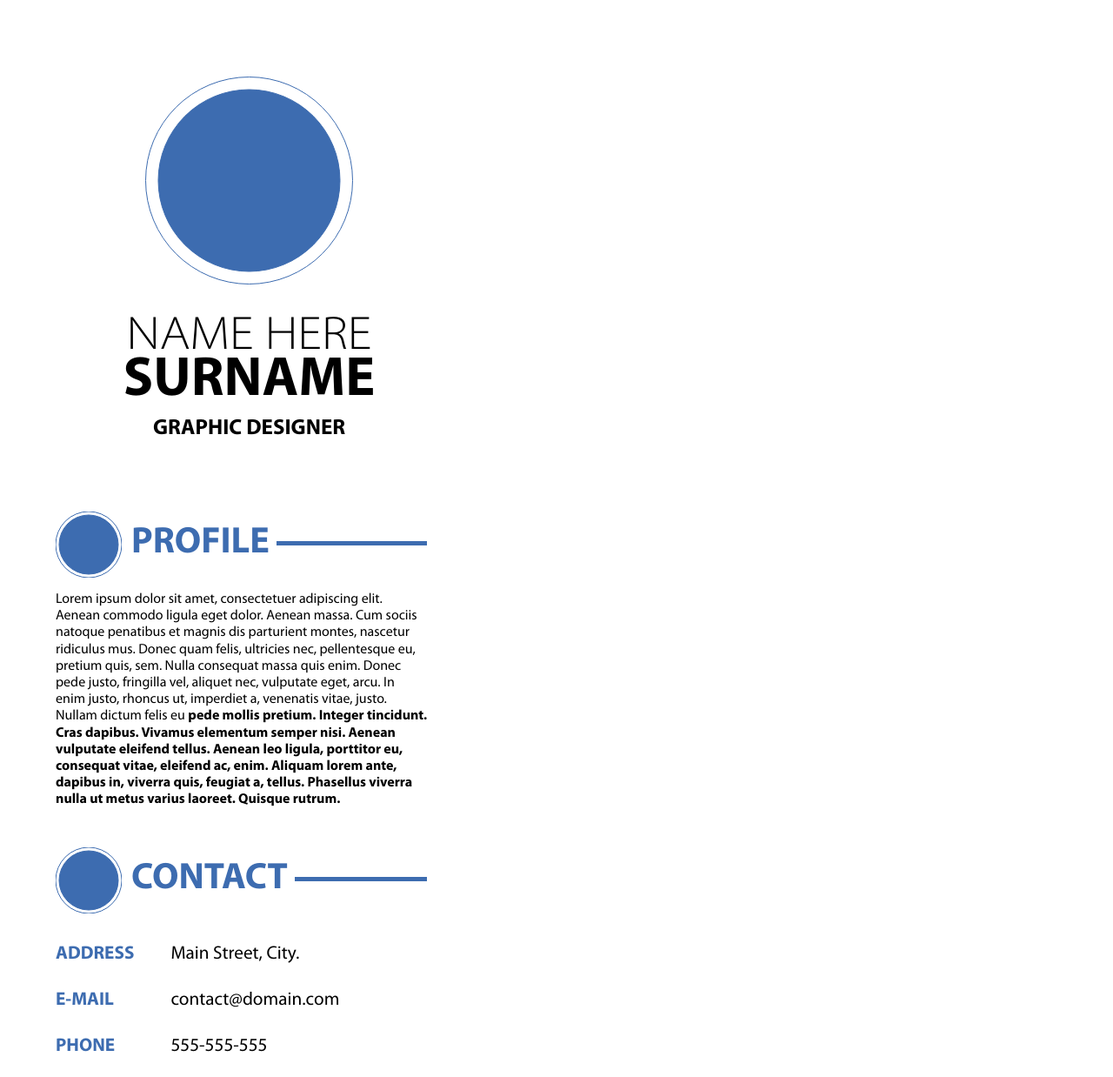
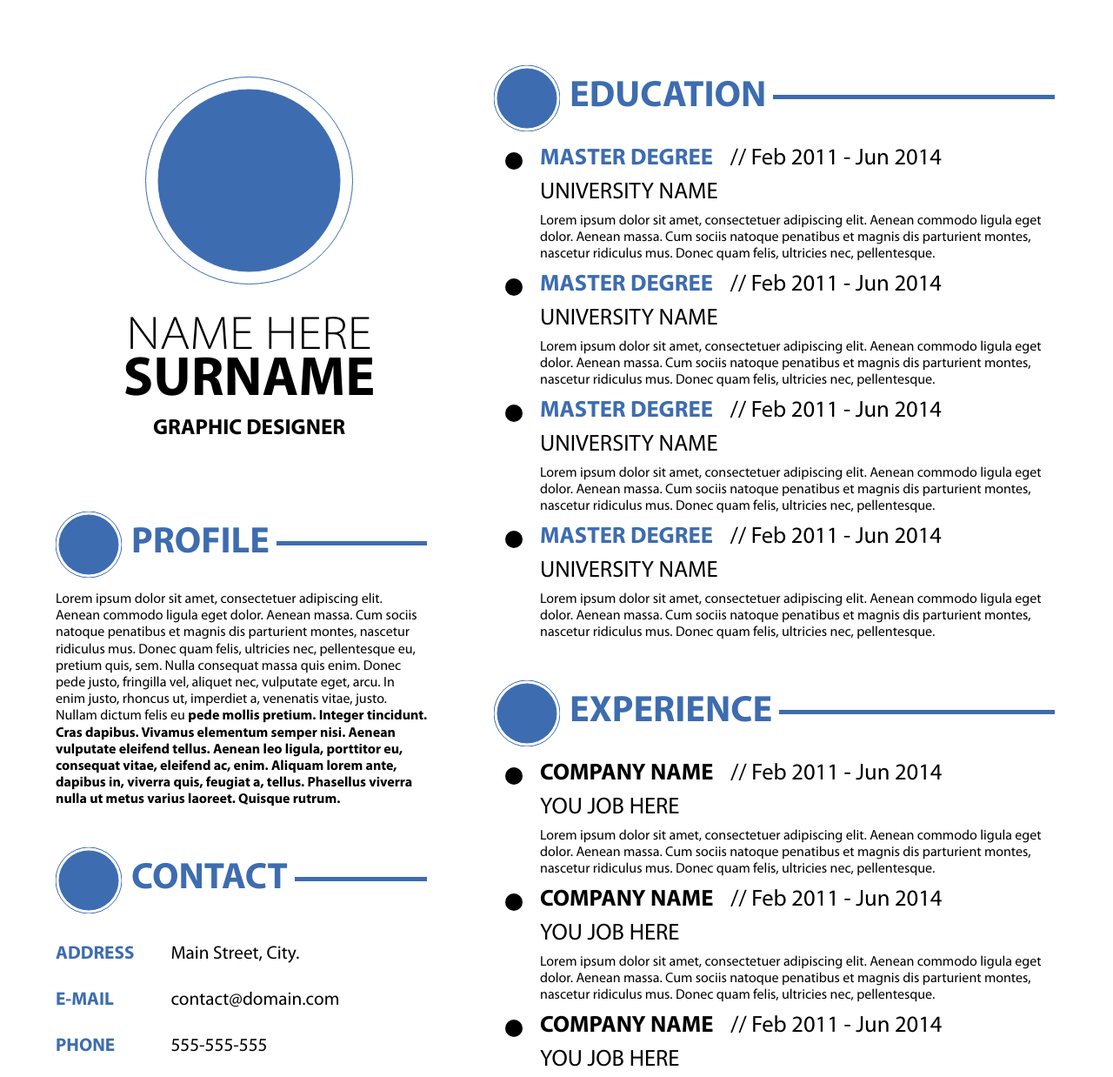
Before and after one commit to IrvinsCass/CV, a website built with webpack: page src/index.pug in a window 1280 px wide. Shown: the top 1238 px of the page at 87% size. Built offline with nearby package versions, Linux system fonts and the light colour scheme.

Commit message:
Добавлены блоки education и experience

```diff
--- /dev/null
+++ b/src/education/education.pug
@@ -0,0 +1,44 @@
+article.education
+  .education-header
+    .education-header__svg-elements
+      svg(width="76px" height="76px")
+        circle(r="38" cx="38" cy="38" fill="white" stroke="#3d6cb0" stroke-width="1")
+        circle(r="34" cx="38" cy="38" fill="#3d6cb0" stroke="#3d6cb0")
+    .education-header__text education
+    .education-header__line
+  .education-content
+    .education-content__black-dot-wrapper
+      .black-dot
+    .education-content__text-elements
+      .text-header
+        .text-header_degree master degree
+        .text-header_date // Feb 2011 - Jun 2014
+      .university university name
+      .text-content Lorem ipsum dolor sit amet, consectetuer adipiscing elit. Aenean commodo ligula eget dolor. Aenean massa. Cum sociis natoque penatibus et magnis dis parturient montes, nascetur ridiculus mus. Donec quam felis, ultricies nec, pellentesque.
+  .education-content
+    .education-content__black-dot-wrapper
+      .black-dot
+    .education-content__text-elements
+      .text-header
+        .text-header_degree master degree
+        .text-header_date // Feb 2011 - Jun 2014
+      .university university name
+      .text-content Lorem ipsum dolor sit amet, consectetuer adipiscing elit. Aenean commodo ligula eget dolor. Aenean massa. Cum sociis natoque penatibus et magnis dis parturient montes, nascetur ridiculus mus. Donec quam felis, ultricies nec, pellentesque.
+  .education-content
+    .education-content__black-dot-wrapper
+      .black-dot
+    .education-content__text-elements
+      .text-header
+        .text-header_degree master degree
+        .text-header_date // Feb 2011 - Jun 2014
+      .university university name
+      .text-content Lorem ipsum dolor sit amet, consectetuer adipiscing elit. Aenean commodo ligula eget dolor. Aenean massa. Cum sociis natoque penatibus et magnis dis parturient montes, nascetur ridiculus mus. Donec quam felis, ultricies nec, pellentesque.
+  .education-content
+    .education-content__black-dot-wrapper
+      .black-dot
+    .education-content__text-elements
+      .text-header
+        .text-header_degree master degree
+        .text-header_date // Feb 2011 - Jun 2014
+      .university university name
+      .text-content Lorem ipsum dolor sit amet, consectetuer adipiscing elit. Aenean commodo ligula eget dolor. Aenean massa. Cum sociis natoque penatibus et magnis dis parturient montes, nascetur ridiculus mus. Donec quam felis, ultricies nec, pellentesque.
--- /dev/null
+++ b/src/education/education.scss
@@ -0,0 +1,67 @@
+.education {
+  @include flex(column);
+  @include size(100%);
+  padding-bottom: 45px;
+  padding-right: 4%;
+
+  &-header {
+    @include flex(row);
+    @include size(100%);
+    justify-content: flex-start;
+
+    &__text {
+      text-transform: uppercase;
+      color: $baseColor;
+      font-family: $boldFont;
+      font-size: 2.6556rem;
+      margin-left: 11px;
+      margin-top: -10px;
+    }
+
+    &__line {
+      @include size(100%, 5px);
+      background-color: $baseColor;
+      margin-left: 8px;
+      margin-top: -10px;
+    }
+  }
+
+  &-content {
+    @include flex(row, flex-start);
+    margin-top: 10px;
+
+    &__black-dot-wrapper {
+      @include size(55px, 100%);
+      padding: 8px 20px 0 13px;
+
+      .black-dot {
+        @include size(20px);
+        border-radius: 50%;
+        background-color: $mainFontColor;
+      }
+    }
+
+    &__text-elements {
+      @include flex(column, flex-start);
+
+      .text-header{
+        @include flex(row, flex-end);
+        font-size: 26.56px;
+        margin-bottom: 7px;
+
+        &_degree {
+          text-transform: uppercase;
+          color: $baseColor;
+          font-family: $boldFont;
+          margin-right: 20px;
+        }
+      }
+
+      .university {
+        text-transform: uppercase;
+        font-size: 26.56px;
+        margin-bottom: 7px;
+      }
+    }
+  }
+}
--- /dev/null
+++ b/src/experience/experience.pug
@@ -0,0 +1,35 @@
+article.experience
+  .experience-header
+    .experience-header__svg-elements
+      svg(width="76px" height="76px")
+        circle(r="38" cx="38" cy="38" fill="white" stroke="#3d6cb0" stroke-width="1")
+        circle(r="34" cx="38" cy="38" fill="#3d6cb0" stroke="#3d6cb0")
+    .experience-header__text experience
+    .experience-header__line
+  .experience-content
+    .experience-content__black-dot-wrapper
+      .black-dot
+    .experience-content__text-elements
+      .text-header
+        .text-header_company company name
+        .text-header_date // Feb 2011 - Jun 2014
+      .vacation you job here
+      .text-content Lorem ipsum dolor sit amet, consectetuer adipiscing elit. Aenean commodo ligula eget dolor. Aenean massa. Cum sociis natoque penatibus et magnis dis parturient montes, nascetur ridiculus mus. Donec quam felis, ultricies nec, pellentesque.
+  .experience-content
+    .experience-content__black-dot-wrapper
+      .black-dot
+    .experience-content__text-elements
+      .text-header
+        .text-header_company company name
+        .text-header_date // Feb 2011 - Jun 2014
+      .vacation you job here
+      .text-content Lorem ipsum dolor sit amet, consectetuer adipiscing elit. Aenean commodo ligula eget dolor. Aenean massa. Cum sociis natoque penatibus et magnis dis parturient montes, nascetur ridiculus mus. Donec quam felis, ultricies nec, pellentesque.
+  .experience-content
+    .experience-content__black-dot-wrapper
+      .black-dot
+    .experience-content__text-elements
+      .text-header
+        .text-header_company company name
+        .text-header_date // Feb 2011 - Jun 2014
+      .vacation you job here
+      .text-content Lorem ipsum dolor sit amet, consectetuer adipiscing elit. Aenean commodo ligula eget dolor. Aenean massa. Cum sociis natoque penatibus et magnis dis parturient montes, nascetur ridiculus mus. Donec quam felis, ultricies nec, pellentesque.
--- /dev/null
+++ b/src/experience/experience.scss
@@ -0,0 +1,66 @@
+.experience {
+  @include flex(column);
+  @include size(100%);
+  padding-bottom: 45px;
+  padding-right: 4%;
+
+  &-header {
+    @include flex(row);
+    @include size(100%);
+    justify-content: flex-start;
+
+    &__text {
+      text-transform: uppercase;
+      color: $baseColor;
+      font-family: $boldFont;
+      font-size: 2.6556rem;
+      margin-left: 11px;
+      margin-top: -10px;
+    }
+
+    &__line {
+      @include size(100%, 5px);
+      background-color: $baseColor;
+      margin-left: 8px;
+      margin-top: -10px;
+    }
+  }
+
+  &-content {
+    @include flex(row, flex-start);
+    margin-top: 10px;
+
+    &__black-dot-wrapper {
+      @include size(55px, 100%);
+      padding: 8px 20px 0 13px;
+
+      .black-dot {
+        @include size(20px);
+        border-radius: 50%;
+        background-color: $mainFontColor;
+      }
+    }
+
+    &__text-elements {
+      @include flex(column, flex-start);
+
+      .text-header{
+        @include flex(row, flex-end);
+        font-size: 26.56px;
+        margin-bottom: 7px;
+
+        &_company {
+          text-transform: uppercase;
+          font-family: $boldFont;
+          margin-right: 20px;
+        }
+      }
+
+      .vacation {
+        text-transform: uppercase;
+        font-size: 26.56px;
+        margin-bottom: 7px;
+      }
+    }
+  }
+}
--- a/src/index.pug
+++ b/src/index.pug
@@ -13,6 +13,6 @@ html(lang="en")
       include contacts/contacts.pug
       include skills/skills.pug
     section.right-column
-      article.education
-      article.expirience
+      include education/education.pug
+      include experience/experience.pug
       article.software
--- a/src/scss/index.scss
+++ b/src/scss/index.scss
@@ -5,6 +5,8 @@
 @import "./src/profile/profile";
 @import "./src/contacts/contacts";
 @import "./src/skills/skills";
+@import "./src/education/education";
+@import "./src/experience/experience";
 
 * {
     box-sizing: border-box;
```
